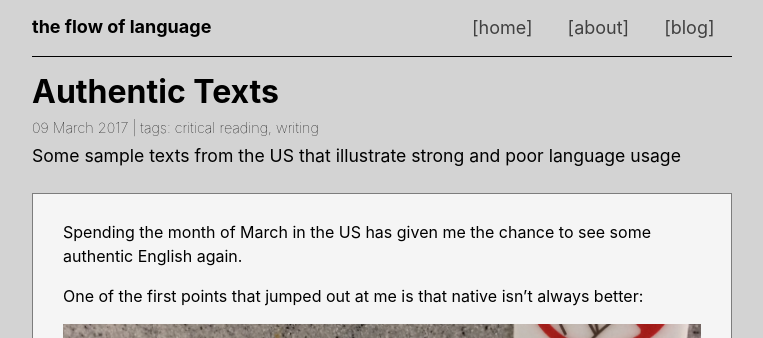
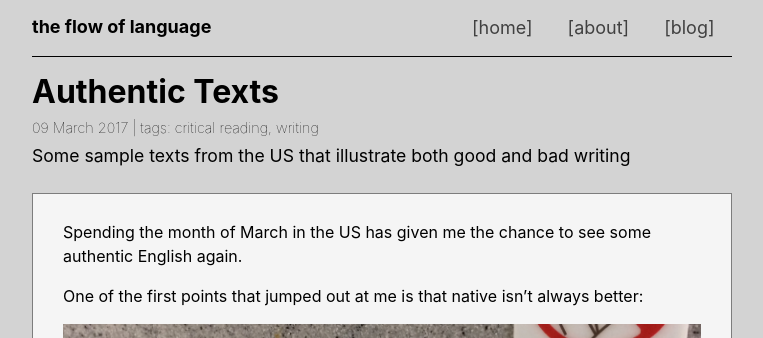
Before and after one commit to ZeroDeth/derekkedziora.github.io, a Jekyll site: the page built from _posts/2017-03-09-authentic-texts.md, in a window 1280 px wide. Shown: the top 338 px of the page, without its empty margins (258-1021 px from the left). Built offline with Jekyll 4.4.1, drawn with Linux system fonts in a browser that asks for light colours; comment, search, counter and statistics services are not loaded.

Commit message:
description edited

```diff
--- a/_posts/2017-03-09-authentic-texts.md
+++ b/_posts/2017-03-09-authentic-texts.md
@@ -1,6 +1,6 @@
 ---
 title: Authentic Texts
-description: Some sample texts from the US that illustrate strong and poor language usage
+description: Some sample texts from the US that illustrate both good and bad writing
 tags:
  - critical reading
  - writing
```
